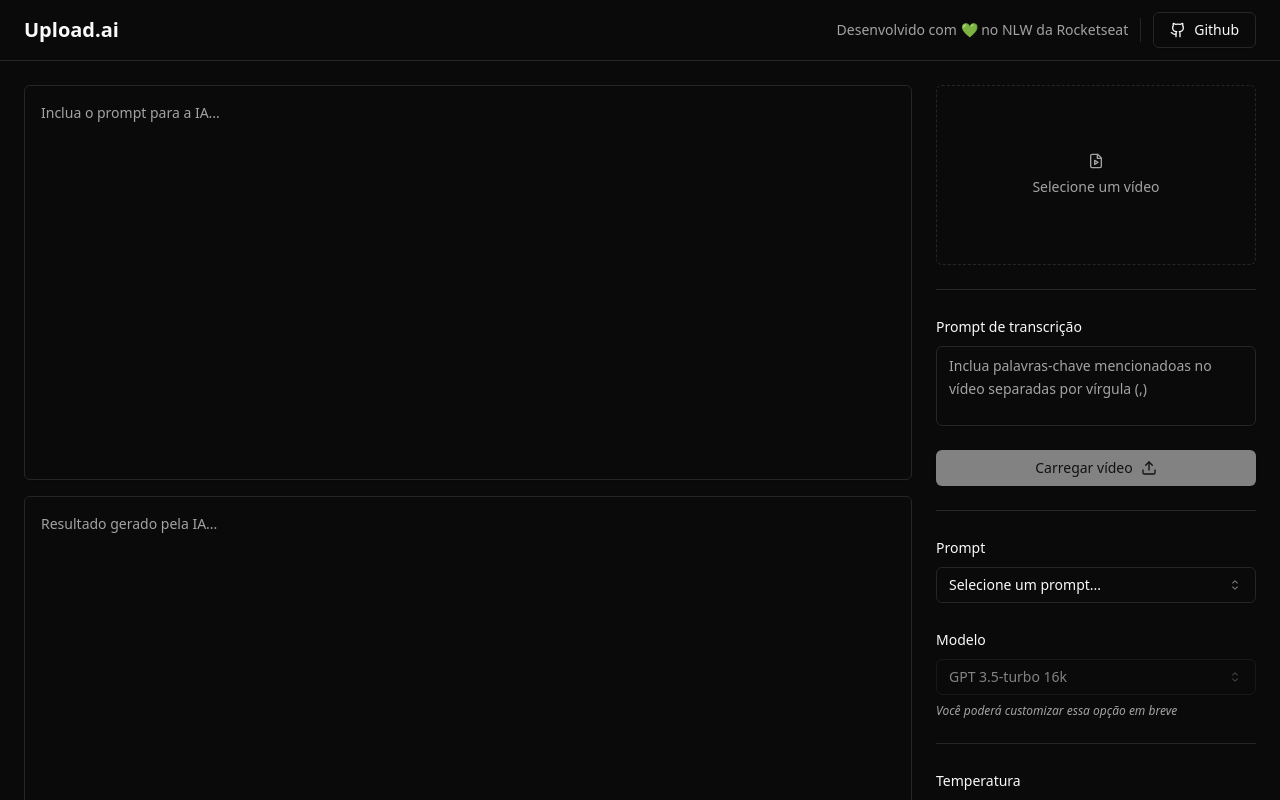
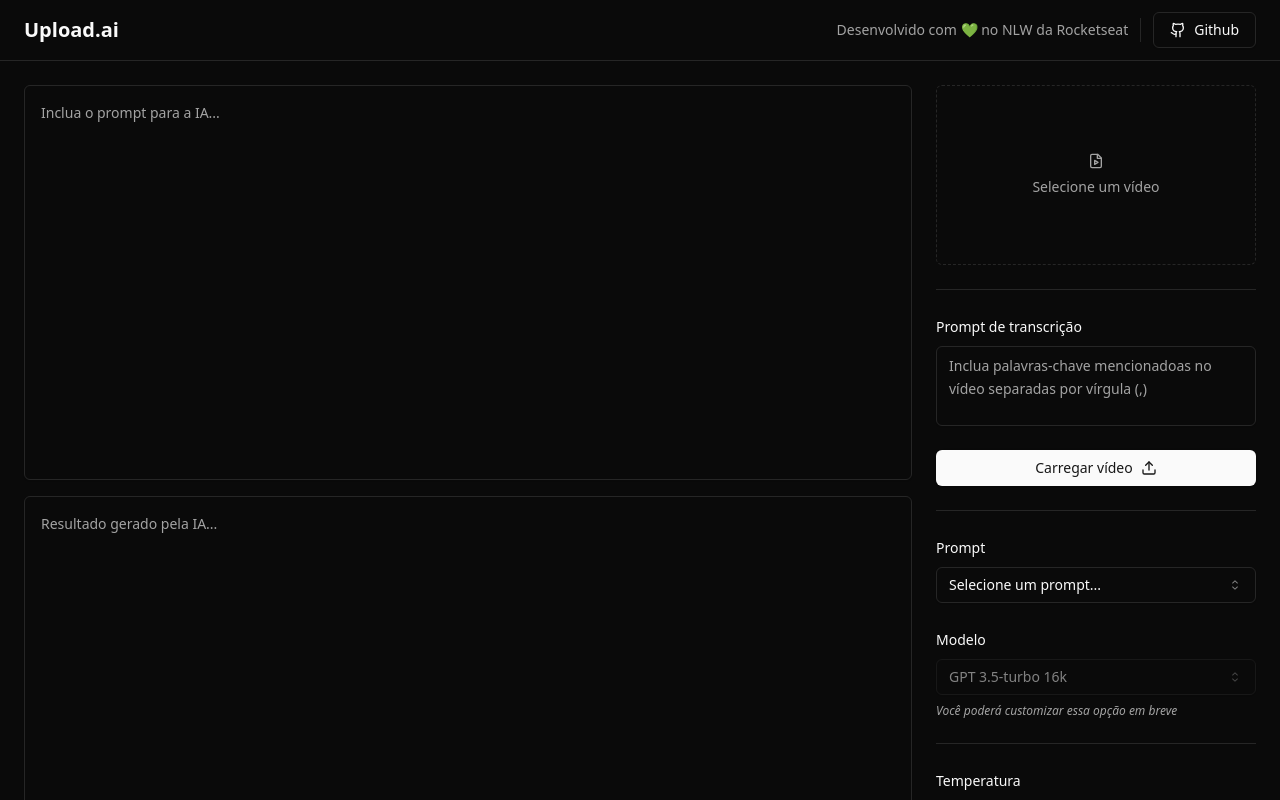
Before and after one commit to tex008/NLW-IA, a React (Vite) app in the folder frontend/: page / in a window 1280 px wide. Shown: the top 800 px of the page. Built offline with nearby package versions, Linux system fonts and the light colour scheme.

Commit message:
feat: create custom status and design fot the upload button, to describe the flow process

```diff
--- a/frontend/src/components/ui/VideoInputForm.tsx
+++ b/frontend/src/components/ui/VideoInputForm.tsx
@@ -15,6 +15,14 @@ type Status =
   | "generating"
   | "success"
   | "error";
+
+enum statusMessages  {
+  CONVERTING = "Convertendo...",
+  GENERATING = "Transcrevendo...",
+  UPLOADING = "Carregando...",
+  SUCCESS = "Sucesso!",
+  ERROR = "Algo deu Errado!"
+}
 
 export default function VideoInputForm() {
   const [videoFile, setVideoFile] = useState<File | null>(null);
@@ -77,10 +85,12 @@ export default function VideoInputForm() {
 
   async function handleUploadVideo(event: FormEvent<HTMLFormElement>) {
     event.preventDefault();
-
     const prompt = promptInputRef.current?.value;
 
     if (!videoFile) return;
+
+    // seta o status para converting
+    setStatus("converting");
 
     // converter o video em audio - a lib da openai só suporta 25mb, em video não é nada mas em áudio é MUITA coisa. E ainda da pra diminuir a qualidade do audio para ter mais espaço. E também acelera o upload.
     // a conversão de video em audio ficará a cargo do navegador do usuário e não no backend. O que não acarreta em sobrecarga de processamento no back
@@ -91,17 +101,29 @@ export default function VideoInputForm() {
     const data = new FormData();
     data.append("file", audioFile);
 
+    //  seta o status para uploading
+    setStatus("uploading");
+
     //upload do vídeo
     const response = await api.post("videos/uploadVideo", data);
 
     //transcrição do vídeo
     const videoId = response.data.video.id;
 
-    await api.post(`videos/${videoId}/transcription`, {
+    // seta o status para generating
+    setStatus("generating");
+
+    try {
+      await api.post(`videos/${videoId}/transcription`, {
       prompt,
-    });
+      });
 
-    console.log("Finished");
+      // seta o estado para success
+      setStatus("success");
+    } catch (error) {
+      // seta o estado para error
+      setStatus("error");
+    }
   }
 
   const previewUrl = useMemo(() => {
@@ -143,15 +165,25 @@ export default function VideoInputForm() {
         <Label htmlFor="transcription_prompt">Prompt de transcrição</Label>
         <Textarea
           ref={promptInputRef}
+          disabled={status !== "waiting"}
           id="transcription_prompt"
           className="h-20 leading-relaxed resize-none"
           placeholder="Inclua palavras-chave mencionadoas no vídeo separadas por vírgula (,)"
         />
       </div>
 
-      <Button disabled={status === "waiting"} className="w-full">
-        Carregar vídeo
-        <Upload className="w-4 h-4 ml-2" />
+      <Button
+        data-success={status === 'success'}
+        data-error={status === 'error'}
+        disabled={status !== "waiting"}
+        className="w-full data-[success=true]:bg-emerald-400 data-[error=true]:bg-red-500"
+        >
+        {status === "waiting" ? (
+          <>
+            Carregar vídeo
+            <Upload className="w-4 h-4 ml-2" />
+          </>
+        ) : statusMessages[status.toUpperCase() as keyof typeof statusMessages]}
       </Button>
     </form>
   );
```
